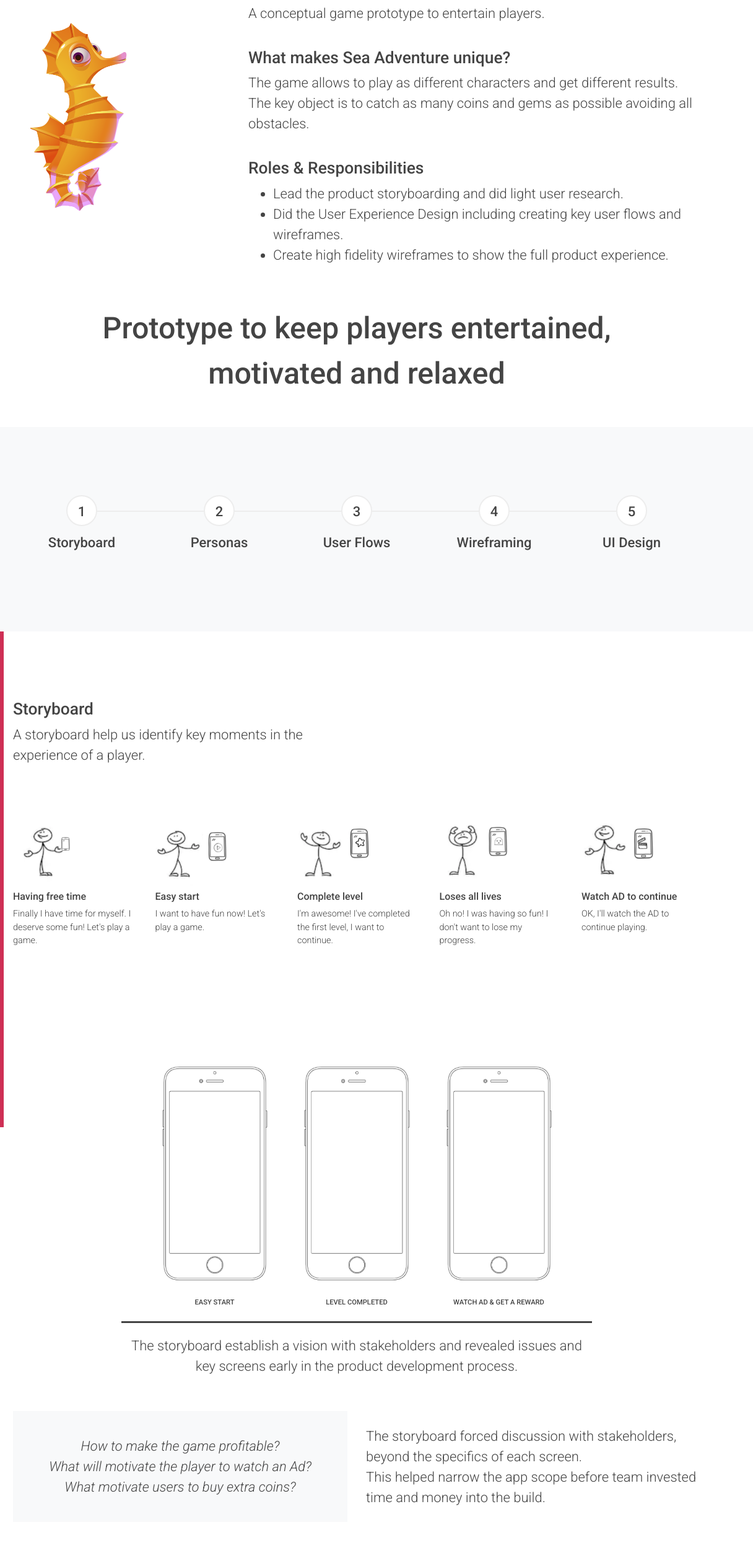
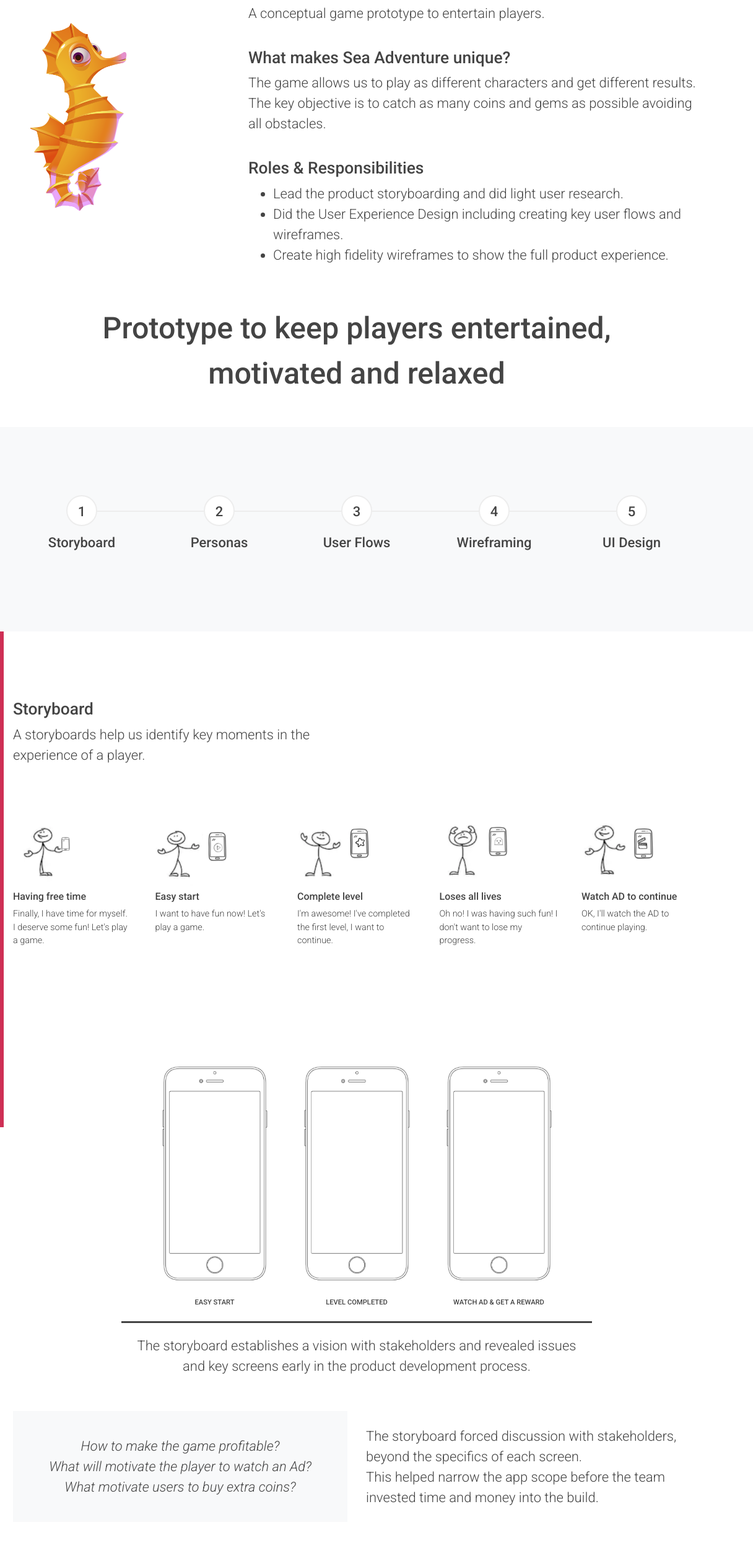
Before and after one commit to eugebertoni/portfolio, a plain HTML site: page sea-adventure.html in a window 1280 px wide. Shown: the part 1011-3530 px from the top of the page at 62% size, 64-1280 px from the left. Drawn offline with Linux system fonts and the light colour scheme.

Commit message:
Fix grammar issues

```diff
--- a/sea-adventure.html
+++ b/sea-adventure.html
@@ -63,7 +63,7 @@
                 <p class="mb-40">A conceptual game prototype to entertain players.</p>
 
                 <h4>What makes Sea Adventure unique?</h4>
-                <p class="mb-40">The game allows to play as different characters and get different results. The key object is to catch as many coins and gems as possible avoiding all obstacles.</p>
+                <p class="mb-40">The game allows us to play as different characters and get different results. The key objective is to catch as many coins and gems as possible avoiding all obstacles.</p>
 
                 <h4>Roles & Responsibilities</h4>
                 <ul>
@@ -105,14 +105,14 @@
                 <div class="row">
                     <div class="col-sm-12 col-md-6" data-animation="fadeIn">
                         <h4 class="mt-40">Storyboard</h4>
-                        <p>A storyboard help us identify key moments in the experience of a player.</p>
+                        <p>A storyboards help us identify key moments in the experience of a player.</p>
                     </div>
                 </div>
                 <ul class="storyboard mt-50 mb-30">
                     <li data-animation="slideInRight">
                         <img src="assets/images/sea-adventure/storyboard-01.png">
                         <h5>Having free time</h5>
-                        <p>Finally I have time for myself. I deserve some fun! Let's play a game.</p>
+                        <p>Finally, I have time for myself. I deserve some fun! Let's play a game.</p>
                     </li>
                     <li data-animation="slideInRight" data-animation-delay="300ms">
                         <img src="assets/images/sea-adventure/storyboard-02.png">
@@ -127,7 +127,7 @@
                     <li data-animation="slideInRight" data-animation-delay="900ms">
                         <img src="assets/images/sea-adventure/storyboard-04.png">
                         <h5>Loses all lives</h5>
-                        <p>Oh no! I was having so fun! I don't want to lose my progress.</p>
+                        <p>Oh no! I was having such fun! I don't want to lose my progress.</p>
                     </li>
                     <li data-animation="slideInRight" data-animation-delay="1200ms">
                         <img src="assets/images/sea-adventure/storyboard-05.png">
@@ -162,7 +162,7 @@
                 </ul>
                 <div class="row" data-animation="slideInUp" data-animation-delay="300ms">
                     <div class="col-sm-12 col-xl-8 offset-xl-2 bt-3 pt-20 mb-40">
-                        <p class="text-center">The storyboard establish a vision with stakeholders and revealed issues and key screens early in the product development process.</p>
+                        <p class="text-center">The storyboard establishes a vision with stakeholders and revealed issues and key screens early in the product development process.</p>
                     </div>
                 </div>
                 <div class="row" data-animation="fadeIn">
@@ -174,7 +174,7 @@
                     </div>
                     <div class="col-md-6 d-flex" data-animation="slideInLeft" data-animation-delay="600ms">
                         <p class="align-self-center">The storyboard forced discussion with stakeholders, beyond the specifics of each screen. <br>
-                            This helped narrow the app scope before team invested time and money into the build.</p>
+                            This helped narrow the app scope before the team invested time and money into the build.</p>
                     </div>
                 </div>
             </section>
@@ -204,7 +204,7 @@
                     <div class="col-sm-12  col-md-4 col-xl-3 offset-xl-2">
                         <h5>Needs to accomplish...</h5>
                         <ul>
-                            <li>Earn as much coins as possible/li>
+                            <li>Earn as many coins as possible</li>
                             <li>Complete level</li>
                             <li>Get new characters</li>
                         </ul>
@@ -227,7 +227,7 @@
 
                 <div class="row" data-animation="slideInUp" data-animation-delay="300ms">
                     <div class="col-sm-12 col-xl-8 offset-xl-2 bt-3 pt-20 mb-40">
-                        <p class="text-center">This help us understand how users find and interact with the game.</p>
+                        <p class="text-center">This helps us understand how users find and interact with the game.</p>
                     </div>
                 </div>
             </section>
@@ -262,7 +262,7 @@
                         <div class="features mb-100" data-animation="slideInRight" data-animation-delay="300ms">
                             <i class="fas fa-heart"></i>
                             <h5>Known character</h5>
-                            <p>It helps increase the probability for selling.</p>
+                            <p>It helps increase the probability of selling.</p>
                         </div>
                         <div class="features" data-animation="slideInRight" data-animation-delay="600ms">
                             <i class="fas fa-low-vision"></i>
@@ -282,7 +282,7 @@
                         <div class="features" data-animation="slideInLeft" data-animation-delay="900ms">
                             <i class="fas fa-thumbtack"></i>
                             <h5>Persistent Store Button</h5>
-                            <p>It has to be located in the most confort-to-reach area to lead to monetization.</p>
+                            <p>It has to be located in the most comfort-to-reach area to lead to monetization.</p>
                         </div>
                     </div>
                 </div>
```
